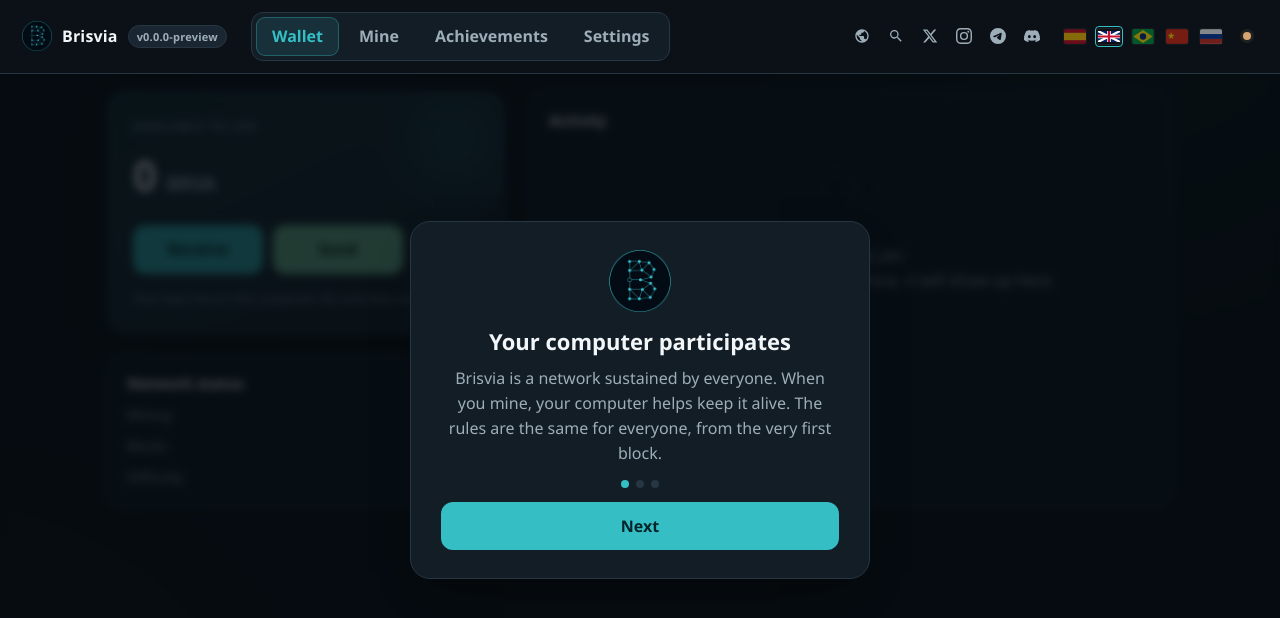
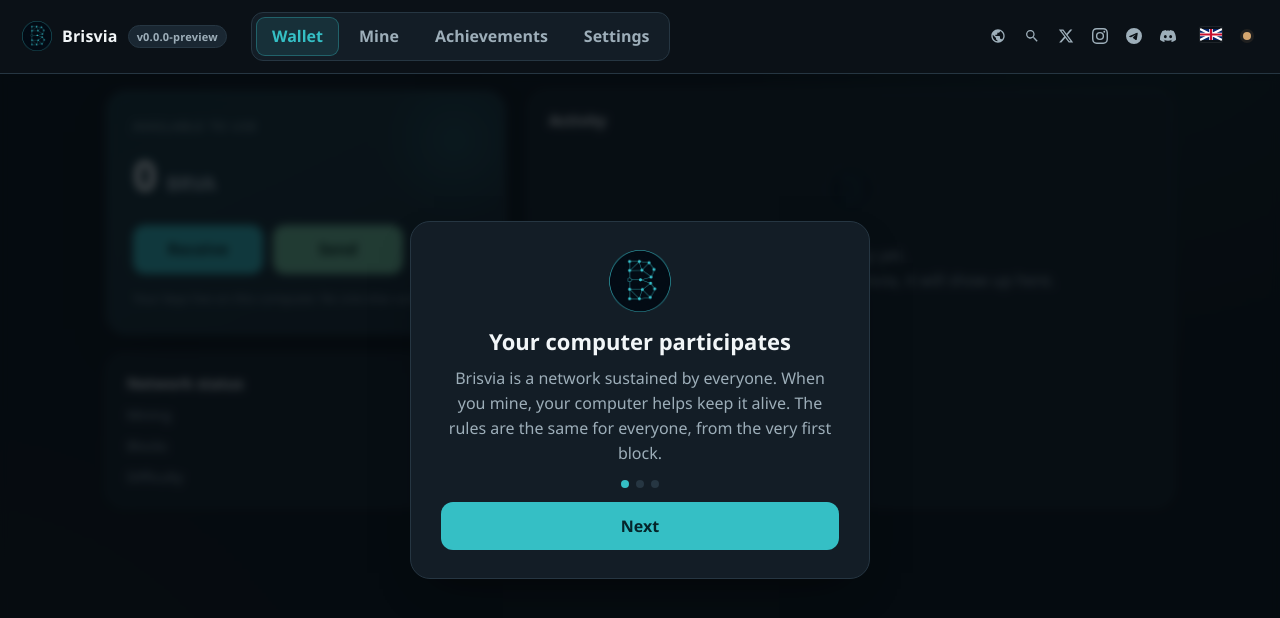
Before and after one commit to brisvia/brisvia-desktop, a website: page src/renderer/index.html in a window 1280 px wide. Drawn offline with Linux system fonts and the light colour scheme.

Commit message:
miner UX: language flag as a dropdown (current flag only) + tidy the custom-pool bar
- Language: show only the active language's flag in the top bar; clicking it reveals the other four in a small
  dropdown (was: all five spread out). Click-outside closes it. Current flag reflects the saved/system language.
- Custom-pool bar (Mine tab): input + Save + Check on one left-aligned row (aligned with the mode segment), and
  the 'no encryption' checkbox on a tight second row directly under it, left-aligned too.
Verified: node --check OK.

```diff
--- a/src/renderer/app.js
+++ b/src/renderer/app.js
@@ -937,16 +937,24 @@ $$('#set-language .seg-btn').forEach((b) => b.addEventListener('click', () => {
   if (window.brisvia.setLanguage) window.brisvia.setLanguage(b.dataset.lang); // rebuilds the tray menu
   reRenderForLanguage();
 }));
-// Language flags in the top bar (replace the Settings language row; click to switch).
-$$('#lang-flags .lang-flag').forEach((b) => b.addEventListener('click', () => {
+// Language switch (top bar): show only the current flag; click to reveal the others.
+function updateLangCurrent() {
+  const src = document.querySelector('#lang-menu .lang-flag[data-lang="' + window.I18N.lang + '"]') || document.querySelector('#lang-menu .lang-flag[data-lang="en"]');
+  const cur = $('#lang-current');
+  if (cur && src) { cur.innerHTML = src.innerHTML; cur.dataset.lang = window.I18N.lang; }
+  $$('#lang-menu .lang-flag').forEach((b) => b.classList.toggle('active', b.dataset.lang === window.I18N.lang));
+}
+$('#lang-current') && $('#lang-current').addEventListener('click', (e) => { e.stopPropagation(); const m = $('#lang-menu'); if (m) m.hidden = !m.hidden; });
+$$('#lang-menu .lang-flag').forEach((b) => b.addEventListener('click', () => {
   window.I18N.setLang(b.dataset.lang);
   if (window.brisvia.setLanguage) window.brisvia.setLanguage(b.dataset.lang);
   reRenderForLanguage();
-  refreshLangFlags();
+  updateLangCurrent();
+  const m = $('#lang-menu'); if (m) m.hidden = true;
 }));
-function refreshLangFlags() { $$('#lang-flags .lang-flag').forEach((b) => b.classList.toggle('active', b.dataset.lang === window.I18N.lang)); }
-refreshLangFlags();
-document.addEventListener('langchange', refreshLangFlags);
+document.addEventListener('click', () => { const m = $('#lang-menu'); if (m && !m.hidden) m.hidden = true; });
+updateLangCurrent();
+document.addEventListener('langchange', updateLangCurrent);
 // Mining mode selector (solo / grouped). The Brisvia pool is being set up; until it is live, choosing "grouped"
 // reveals the pool row with a "being set up" status and mining keeps running solo. When the pool is live this
 // selector will point the miner at pool.brisvia.com.
--- a/src/renderer/index.html
+++ b/src/renderer/index.html
@@ -109,14 +109,17 @@
         <button class="hsocial" data-url="https://telegram.me/brisvia" data-name="Telegram" aria-label="Telegram"><svg viewBox="0 0 24 24" aria-hidden="true"><path d="M11.944 0A12 12 0 0 0 0 12a12 12 0 0 0 12 12 12 12 0 0 0 12-12A12 12 0 0 0 12 0a12 12 0 0 0-.056 0zm4.962 7.224c.1-.002.321.023.465.14a.506.506 0 0 1 .171.325c.016.093.036.306.02.472-.18 1.898-.962 6.502-1.36 8.627-.168.9-.499 1.201-.82 1.23-.696.065-1.225-.46-1.9-.902-1.056-.693-1.653-1.124-2.678-1.8-1.185-.78-.417-1.21.258-1.91.177-.184 3.247-2.977 3.307-3.23.007-.032.014-.15-.056-.212s-.174-.041-.249-.024c-.106.024-1.793 1.14-5.061 3.345-.48.33-.913.49-1.302.48-.428-.008-1.252-.241-1.865-.44-.752-.245-1.349-.374-1.297-.789.027-.216.325-.437.893-.663 3.498-1.524 5.83-2.529 6.998-3.014 3.332-1.386 4.025-1.627 4.476-1.635z"/></svg></button>
         <button class="hsocial" data-url="https://discord.gg/ZF4MExMJn4" data-name="Discord" aria-label="Discord"><svg viewBox="0 0 24 24" aria-hidden="true"><path d="M20.317 4.3698a19.7913 19.7913 0 00-4.8851-1.5152.0741.0741 0 00-.0785.0371c-.211.3753-.4447.8648-.6083 1.2495-1.8447-.2762-3.68-.2762-5.4868 0-.1636-.3933-.4058-.8742-.6177-1.2495a.077.077 0 00-.0785-.037 19.7363 19.7363 0 00-4.8852 1.515.0699.0699 0 00-.0321.0277C.5334 9.0458-.319 13.5799.0992 18.0578a.0824.0824 0 00.0312.0561c2.0528 1.5076 4.0413 2.4228 5.9929 3.0294a.0777.0777 0 00.0842-.0276c.4616-.6304.8731-1.2952 1.226-1.9942a.076.076 0 00-.0416-.1057c-.6528-.2476-1.2743-.5495-1.8722-.8923a.077.077 0 01-.0076-.1277c.1258-.0943.2517-.1923.3718-.2914a.0743.0743 0 01.0776-.0105c3.9278 1.7933 8.18 1.7933 12.0614 0a.0739.0739 0 01.0785.0095c.1202.099.246.1981.3728.2924a.077.077 0 01-.0066.1276 12.2986 12.2986 0 01-1.873.8914.0766.0766 0 00-.0407.1067c.3604.698.7719 1.3628 1.225 1.9932a.076.076 0 00.0842.0286c1.961-.6067 3.9495-1.5219 6.0023-3.0294a.077.077 0 00.0313-.0552c.5004-5.177-.8382-9.6739-3.5485-13.6604a.061.061 0 00-.0312-.0286zM8.02 15.3312c-1.1825 0-2.1569-1.0857-2.1569-2.419 0-1.3332.9555-2.4189 2.157-2.4189 1.2108 0 2.1757 1.0952 2.1568 2.419 0 1.3332-.9555 2.4189-2.1569 2.4189zm7.9748 0c-1.1825 0-2.1569-1.0857-2.1569-2.419 0-1.3332.9554-2.4189 2.1569-2.4189 1.2108 0 2.1757 1.0952 2.1568 2.419 0 1.3332-.946 2.4189-2.1568 2.4189z"/></svg></button>
       </div>
-      <!-- Language flags: click to switch language (replaces the Settings language row). SVG flags, since
-           Windows does not render regional-indicator emoji as flags. -->
-      <div class="lang-flags" id="lang-flags" role="group" aria-label="Language">
-        <button class="lang-flag" data-lang="es" title="Español" aria-label="Espanol"><svg viewBox="0 0 3 2"><rect width="3" height="2" fill="#c60b1e"/><rect y=".5" width="3" height="1" fill="#ffc400"/></svg></button>
-        <button class="lang-flag" data-lang="en" title="English" aria-label="English"><svg viewBox="0 0 60 30"><clipPath id="ukc"><path d="M0,0 v30 h60 v-30 z"/></clipPath><g clip-path="url(#ukc)"><path d="M0,0 v30 h60 v-30 z" fill="#012169"/><path d="M0,0 L60,30 M60,0 L0,30" stroke="#fff" stroke-width="6"/><path d="M30,0 v30 M0,15 h60" stroke="#fff" stroke-width="10"/><path d="M30,0 v30 M0,15 h60" stroke="#C8102E" stroke-width="6"/></g></svg></button>
-        <button class="lang-flag" data-lang="pt" title="Portugues" aria-label="Portugues"><svg viewBox="0 0 20 14"><rect width="20" height="14" fill="#009c3b"/><path d="M10,1 L19,7 L10,13 L1,7 Z" fill="#ffdf00"/><circle cx="10" cy="7" r="3" fill="#002776"/></svg></button>
-        <button class="lang-flag" data-lang="zh" title="Zhongwen" aria-label="Zhongwen"><svg viewBox="0 0 30 20"><rect width="30" height="20" fill="#de2910"/><polygon points="7,4 8.2,7.6 12,7.6 8.9,9.9 10,13.5 7,11.3 4,13.5 5.1,9.9 2,7.6 5.8,7.6" fill="#ffde00"/></svg></button>
-        <button class="lang-flag" data-lang="ru" title="Russkiy" aria-label="Russkiy"><svg viewBox="0 0 9 6"><rect width="9" height="6" fill="#fff"/><rect y="2" width="9" height="2" fill="#0039a6"/><rect y="4" width="9" height="2" fill="#d52b1e"/></svg></button>
+      <!-- Language switch: shows only the current language flag; click to reveal the others (not all 5 spread).
+           SVG flags, since Windows does not render regional-indicator emoji. -->
+      <div class="lang-switch" id="lang-switch">
+        <button class="lang-flag" id="lang-current" title="Language" aria-label="Language" aria-haspopup="true"></button>
+        <div class="lang-menu" id="lang-menu" hidden>
+          <button class="lang-flag" data-lang="es" title="Español" aria-label="Espanol"><svg viewBox="0 0 3 2"><rect width="3" height="2" fill="#c60b1e"/><rect y=".5" width="3" height="1" fill="#ffc400"/></svg></button>
+          <button class="lang-flag" data-lang="en" title="English" aria-label="English"><svg viewBox="0 0 60 30"><rect width="60" height="30" fill="#012169"/><path d="M0,0 L60,30 M60,0 L0,30" stroke="#fff" stroke-width="6"/><path d="M30,0 v30 M0,15 h60" stroke="#fff" stroke-width="10"/><path d="M30,0 v30 M0,15 h60" stroke="#C8102E" stroke-width="6"/></svg></button>
+          <button class="lang-flag" data-lang="pt" title="Portugues" aria-label="Portugues"><svg viewBox="0 0 20 14"><rect width="20" height="14" fill="#009c3b"/><path d="M10,1 L19,7 L10,13 L1,7 Z" fill="#ffdf00"/><circle cx="10" cy="7" r="3" fill="#002776"/></svg></button>
+          <button class="lang-flag" data-lang="zh" title="Zhongwen" aria-label="Zhongwen"><svg viewBox="0 0 30 20"><rect width="30" height="20" fill="#de2910"/><polygon points="7,4 8.2,7.6 12,7.6 8.9,9.9 10,13.5 7,11.3 4,13.5 5.1,9.9 2,7.6 5.8,7.6" fill="#ffde00"/></svg></button>
+          <button class="lang-flag" data-lang="ru" title="Russkiy" aria-label="Russkiy"><svg viewBox="0 0 9 6"><rect width="9" height="6" fill="#fff"/><rect y="2" width="9" height="2" fill="#0039a6"/><rect y="4" width="9" height="2" fill="#d52b1e"/></svg></button>
+        </div>
       </div>
       <!-- Live mining indicator: visible from ANY tab (the topbar is sticky). Pulses while mining is on, so the
            user can tell it is working without opening the Mine tab. Toggled by refreshMine (runs every 1s). -->
@@ -225,13 +228,15 @@
             <!-- Custom pool address entered RIGHT HERE in the Mine tab (owner request): clicking "Custom pool"
                  reveals this inline bar, no trip to Settings. Same save/plain/check wiring as Settings. -->
             <div id="mine-custom-row" class="mine-custom-row" hidden>
-              <div class="pool-addr-wrap">
+              <div class="mine-custom-inputrow">
                 <input type="text" id="mine-pool-addr" class="pool-addr-input" data-i18n-attr="placeholder:settings.pool_addr_ph" spellcheck="false" autocomplete="off" autocapitalize="off">
                 <button id="mine-pool-save" class="btn small ghost" data-i18n="settings.pool_save"></button>
+                <button id="mine-custom-check" class="btn small ghost" data-i18n="settings.pool_check"></button>
+                <span id="mine-custom-health-dot" class="conn-dot"></span>
+                <span id="mine-custom-health-text" class="muted small"></span>
                 <span id="mine-pool-saved" class="pool-saved muted small" hidden data-i18n="settings.pool_saved"></span>
-                <div class="pool-health-line"><button id="mine-custom-check" class="btn small ghost" data-i18n="settings.pool_check"></button> <span id="mine-custom-health-dot" class="conn-dot"></span> <span id="mine-custom-health-text" class="muted small"></span></div>
-                <label class="pool-plain-row muted small"><input type="checkbox" id="mine-pool-plain"> <span data-i18n="settings.pool_plain_label"></span></label>
               </div>
+              <label class="pool-plain-row muted small"><input type="checkbox" id="mine-pool-plain"> <span data-i18n="settings.pool_plain_label"></span></label>
             </div>
             <p id="mine-mode-soon" class="muted small pool-soon" data-i18n="settings.pool_soon" hidden></p>
             <p id="mine-mode-status" class="mode-confirm small" data-testid="mode-confirm" hidden></p>
--- a/src/renderer/styles.css
+++ b/src/renderer/styles.css
@@ -476,3 +476,14 @@ h1 { font-size: 26px; line-height: 1.1; letter-spacing: -.02em; max-width: 18ch;
 .mine-custom-row .pool-addr-wrap { justify-content: flex-start; margin-left: 4px; }
 .tx-link { cursor: pointer; }
 .tx-link:hover { color: var(--brand); text-decoration: underline; }
+
+/* Language switch dropdown (single current flag + menu). */
+.lang-switch { position: relative; margin-right: 4px; }
+#lang-current { opacity: 1; }
+.lang-flag svg { overflow: hidden; }
+.lang-menu { position: absolute; top: 100%; right: 0; margin-top: 6px; display: flex; flex-direction: column; gap: 4px; background: var(--surface); border: 1px solid var(--border); border-radius: 8px; padding: 6px; z-index: 60; box-shadow: 0 8px 24px rgba(0,0,0,.4); }
+.lang-menu .lang-flag { opacity: .8; }
+.lang-menu .lang-flag:hover, .lang-menu .lang-flag.active { opacity: 1; border-color: var(--brand); }
+/* Custom-pool bar (Mine tab): input row aligned left with the mode segment; checkbox tight under it. */
+.mine-custom-inputrow { display: flex; align-items: center; gap: 8px; flex-wrap: wrap; margin-left: 4px; }
+.mine-custom-row .pool-plain-row { margin-top: 6px; margin-left: 4px; gap: 6px; }
```
